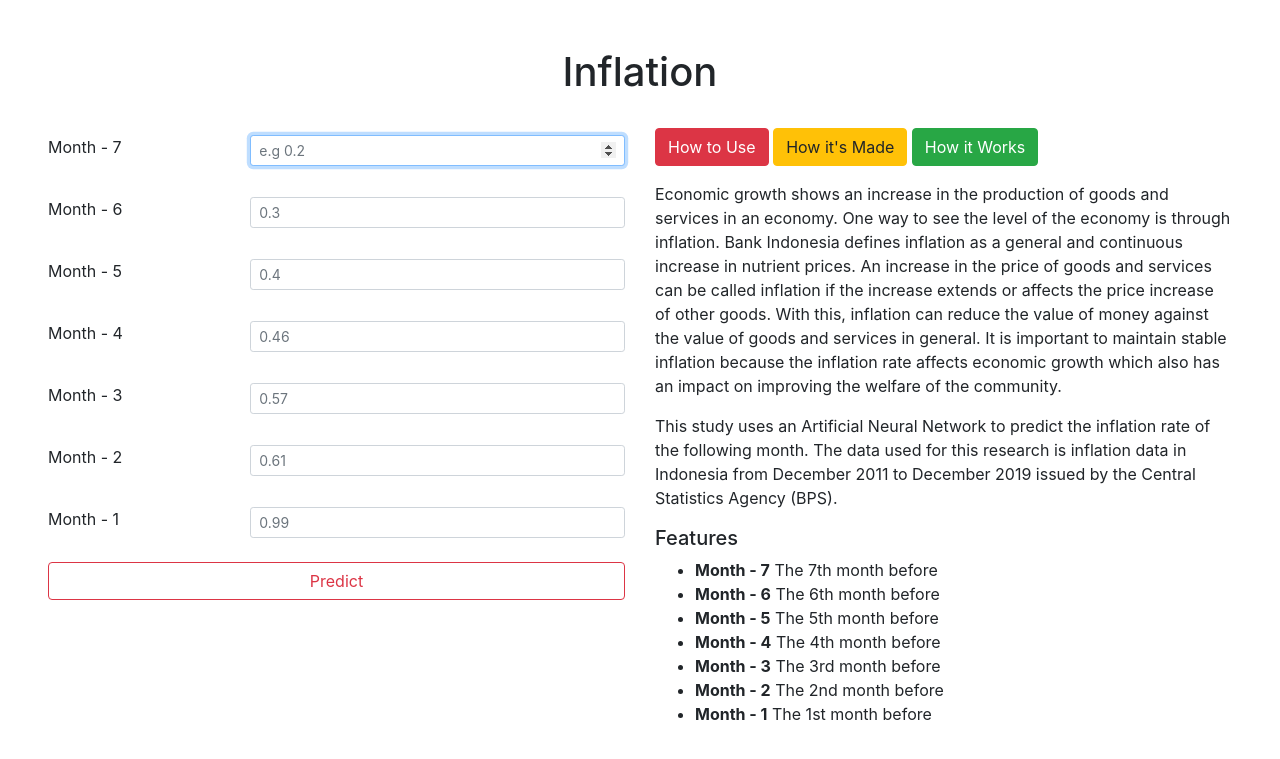
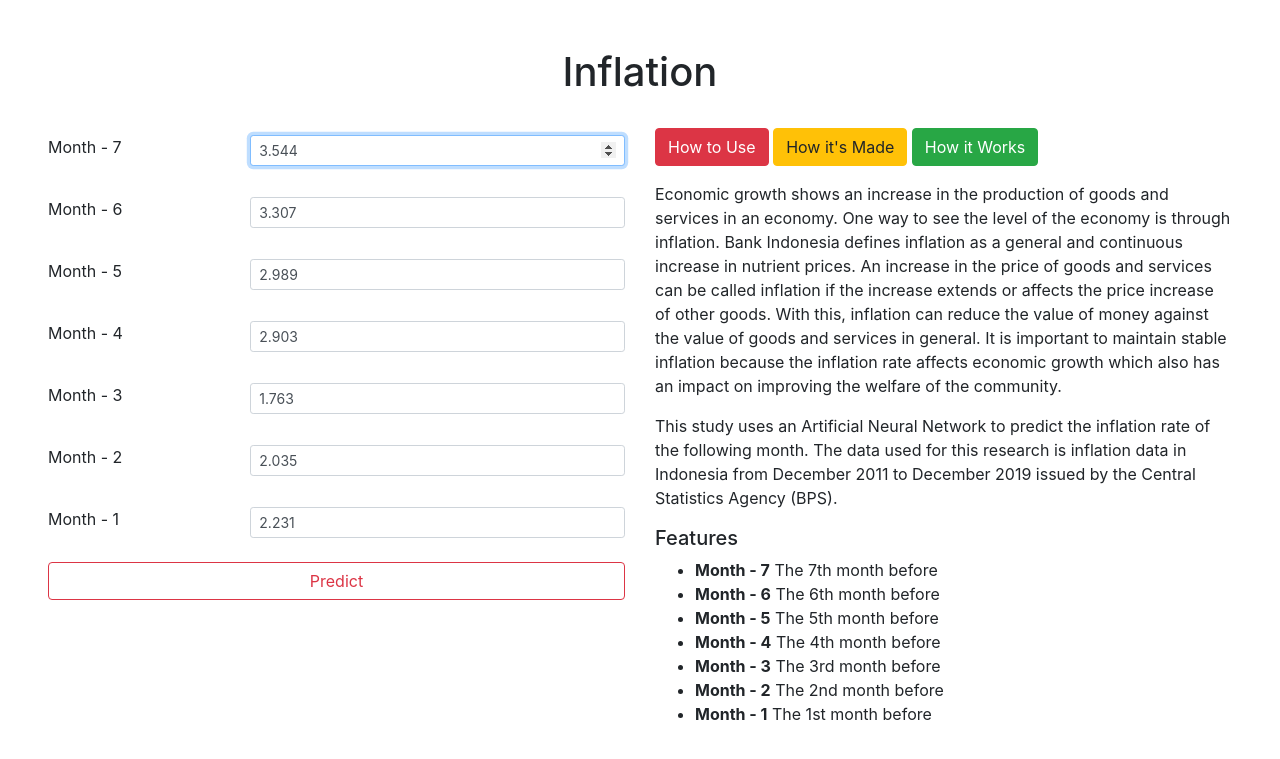
Before and after one commit to MonBet/inflasi, a Flask app: page / in a window 1280 px wide. Shown: the top 759 px of the page. Run offline with Flask 2, Linux system fonts and the light colour scheme; parts of the project's set-up code (start-up, migrations or seed data) failed here and were passed over; some libraries are stand-ins or nearby versions.

Commit message:
Update index.html

```diff
--- a/templates/index.html
+++ b/templates/index.html
@@ -23,8 +23,9 @@
                         <input
                         type="number" class="form-control form-control-sm" id="Day7"
                         name="Day - 7"
-                        placeholder="e.g 0.2" step=0.001
+                        placeholder="3.544" step=0.001
                         min = "0"
+                        value="3.544"
                         required autofocus/>
                     </div>
                 </div>
@@ -34,8 +35,9 @@
                         <input
                         type="number" class="form-control form-control-sm" id="Day6"
                         name="Day - 6"
-                        placeholder="0.3" step=0.001
+                        placeholder="3.307" step=0.001
                         min = "0"
+                        value="3.307"
                         required/>
                     </div>
                 </div>
@@ -45,8 +47,9 @@
                         <input
                         type="number" class="form-control form-control-sm" id="Day5"
                         name="Day - 5"
-                        placeholder="0.4" step=0.001
+                        placeholder="2.989" step=0.001
                         min = "0"
+                        value="2.989"
                         required/>
                     </div>
                 </div>
@@ -56,8 +59,9 @@
                         <input
                         type="number" class="form-control form-control-sm" id="Day4"
                         name="Day - 4"
-                        placeholder="0.46" step=0.001
+                        placeholder="2.903" step=0.001
                         min = "0"
+                        value="2.903"
                         required/>
                     </div>
                 </div>
@@ -67,8 +71,9 @@
                         <input
                         type="number" class="form-control form-control-sm" id="Day3"
                         name="Day - 3"
-                        placeholder="0.57" step=0.001
+                        placeholder="1.763" step=0.001
                         min = "0"
+                        value="1.763"
                         required/>
                     </div>
                 </div>
@@ -78,8 +83,9 @@
                         <input
                         type="number" class="form-control form-control-sm" id="Day2"
                         name="Day - 2"
-                        placeholder="0.61" step=0.001
+                        placeholder="2.035" step=0.001
                         min = "0"
+                        value="2.035"
                         required/>
                     </div>
                 </div>
@@ -89,8 +95,9 @@
                         <input
                         type="number" class="form-control form-control-sm" id="Day1"
                         name="Day - 1"
-                        placeholder="0.99" step=0.001
+                        placeholder="2.231" step=0.001
                         min = "0"
+                        value="2.231"
                         required/>
                     </div>
                 </div>
```
